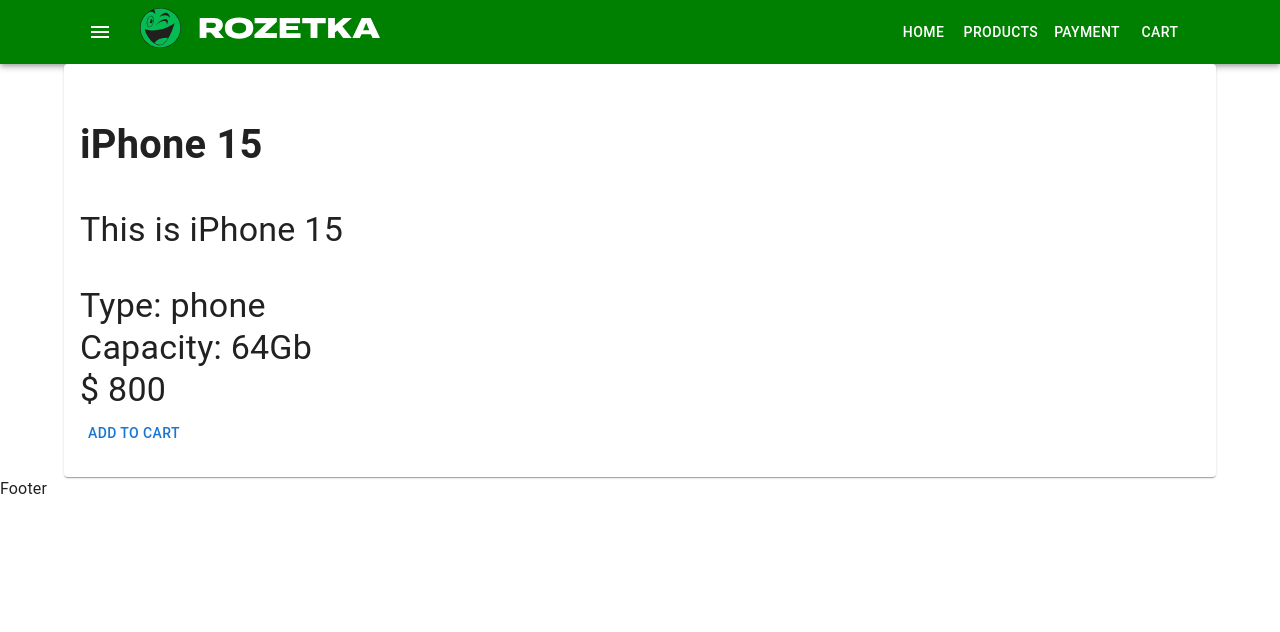
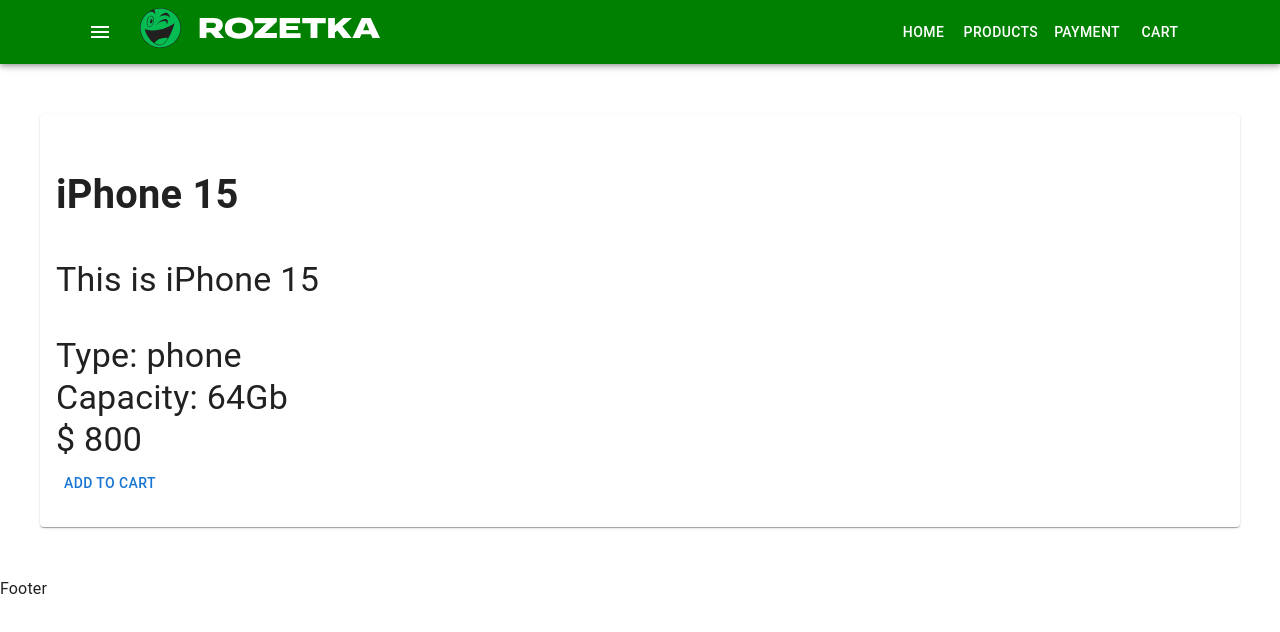
Before and after one commit to Vasyltsiun/shop-project-16.03, a React (Create React App) app: page / in a window 1280 px wide. Shown: the top 632 px of the page. Built offline with nearby package versions, Linux system fonts and the light colour scheme.

Commit message:
added layout.css

```diff
--- a/src/layout/Main.tsx
+++ b/src/layout/Main.tsx
@@ -5,7 +5,13 @@
 const Main = (props: Props) => {
     return (
         <>
-            <Container>
+            <Container
+                sx={{
+                    padding: '30px 0',
+                }}
+                className="main-container"
+                component={'main'}
+            >
                 <ProductList />
             </Container>
         </>
--- /dev/null
+++ b/src/styles/layout.css
@@ -0,0 +1,3 @@
+.main-container {
+    padding: 50px 0;
+}
```
Also changed, not shown: src/layout/App.tsx (+5 -2 lines).
